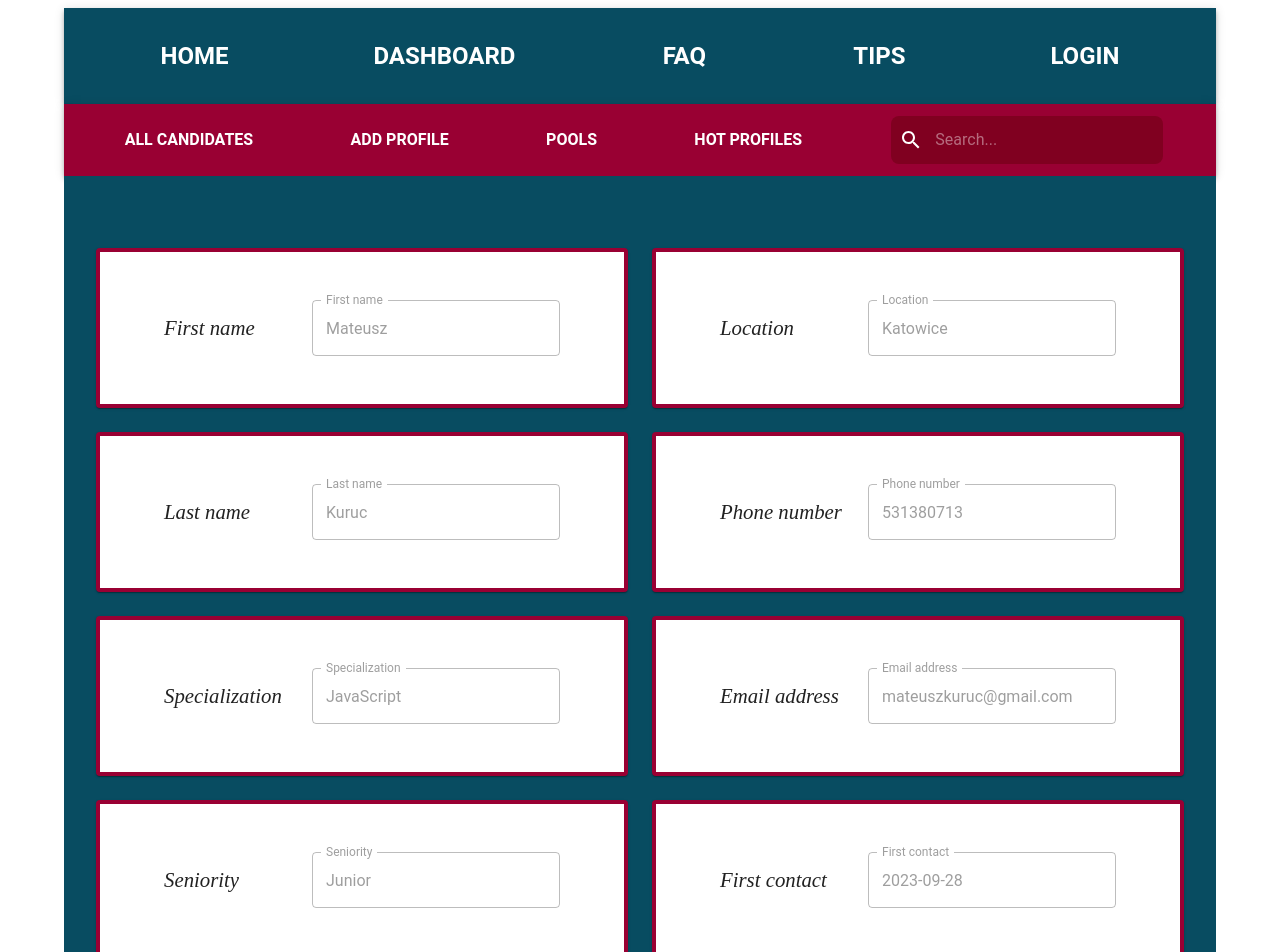
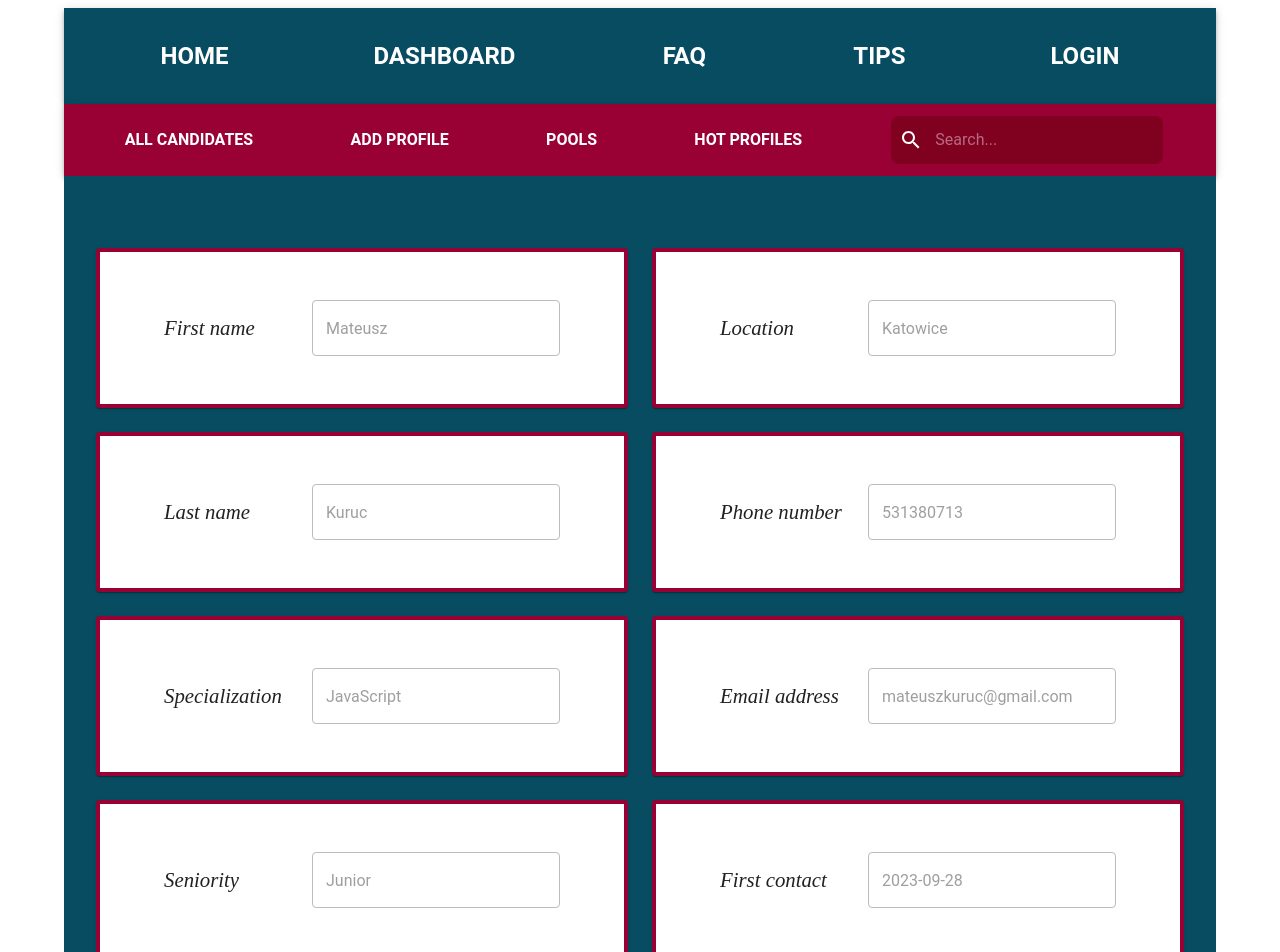
Before and after one commit to MateuszKuruc/ATS-recruitment-app, a React (Create React App) app in the folder ats-frontend/: page /candidates/1 in a window 1280 px wide. Shown: the top 952 px of the page. Built offline with nearby package versions, Linux system fonts and the light colour scheme.

Commit message:
remove labels from textfields to avoid confusion while editing. Leave editing logic for when the server side is written, not needed with mock data

```diff
--- a/ats-frontend/src/components/CandidateDetails.js
+++ b/ats-frontend/src/components/CandidateDetails.js
@@ -1,5 +1,5 @@
 import { useParams } from "react-router-dom";
-import { useState } from "react";
+import { useEffect, useState } from "react";
 import { Grid, Paper, Typography, TextField, Button } from "@mui/material";
 import styled from "styled-components";
 import { secondaryColor, primaryColor } from "../App";
@@ -23,12 +23,15 @@ const StyledTextField = styled(TextField)`
 `;
 
 const CandidateDetails = ({ candidates }) => {
+  const id = Number(useParams().id);
+
   const [editMode, setEditMode] = useState(false);
+  const [candidate, setCandidate] = useState(null);
 
-  console.log("candidates details", candidates);
-  const id = Number(useParams().id);
-  console.log("id", id);
-  const candidate = candidates.find((candidate) => candidate.id === id);
+  useEffect(() => {
+    const foundCandidate = candidates.find((candidate) => candidate.id === id);
+    setCandidate(foundCandidate);
+  }, [candidates, id]);
 
   const toggleEdit = () => {
     setEditMode(!editMode);
@@ -46,7 +49,6 @@ const CandidateDetails = ({ candidates }) => {
             <Typography variant="italic">First name</Typography>
             <StyledTextField
               value={candidate.firstName}
-              label="First name"
               disabled={!editMode}
             ></StyledTextField>
           </StyledPaper>
@@ -57,7 +59,6 @@ const CandidateDetails = ({ candidates }) => {
             <Typography variant="italic">Location</Typography>
             <StyledTextField
               value={candidate.location}
-              label="Location"
               disabled={!editMode}
             ></StyledTextField>
           </StyledPaper>
@@ -67,7 +68,6 @@ const CandidateDetails = ({ candidates }) => {
             <Typography variant="italic">Last name</Typography>
             <StyledTextField
               value={candidate.lastName}
-              label="Last name"
               disabled={!editMode}
             ></StyledTextField>
           </StyledPaper>
@@ -77,7 +77,6 @@ const CandidateDetails = ({ candidates }) => {
             <Typography variant="italic">Phone number</Typography>
             <StyledTextField
               value={candidate.phone}
-              label="Phone number"
               disabled={!editMode}
             ></StyledTextField>
           </StyledPaper>
@@ -87,7 +86,6 @@ const CandidateDetails = ({ candidates }) => {
             <Typography variant="italic">Specialization</Typography>
             <StyledTextField
               value={candidate.skill}
-              label="Specialization"
               disabled={!editMode}
             ></StyledTextField>
           </StyledPaper>
@@ -97,7 +95,6 @@ const CandidateDetails = ({ candidates }) => {
             <Typography variant="italic">Email address</Typography>
             <StyledTextField
               value={candidate.email}
-              label="Email address"
               disabled={!editMode}
             ></StyledTextField>
           </StyledPaper>
@@ -107,7 +104,6 @@ const CandidateDetails = ({ candidates }) => {
             <Typography variant="italic">Seniority</Typography>
             <StyledTextField
               value={candidate.seniority}
-              label="Seniority"
               disabled={!editMode}
             ></StyledTextField>
           </StyledPaper>
@@ -117,7 +113,6 @@ const CandidateDetails = ({ candidates }) => {
             <Typography variant="italic">First contact</Typography>
             <StyledTextField
               value={candidate.firstContact}
-              label="First contact"
               disabled={!editMode}
             ></StyledTextField>
           </StyledPaper>
```
